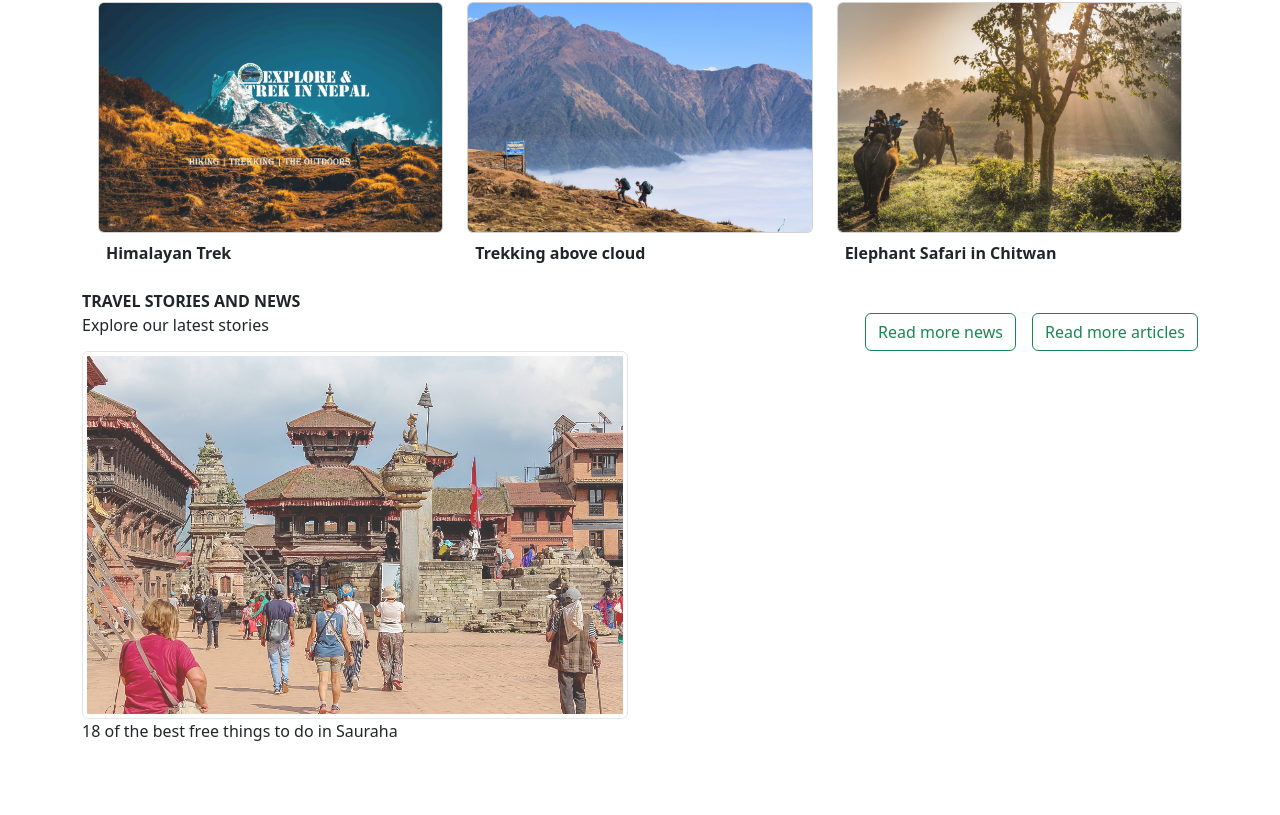
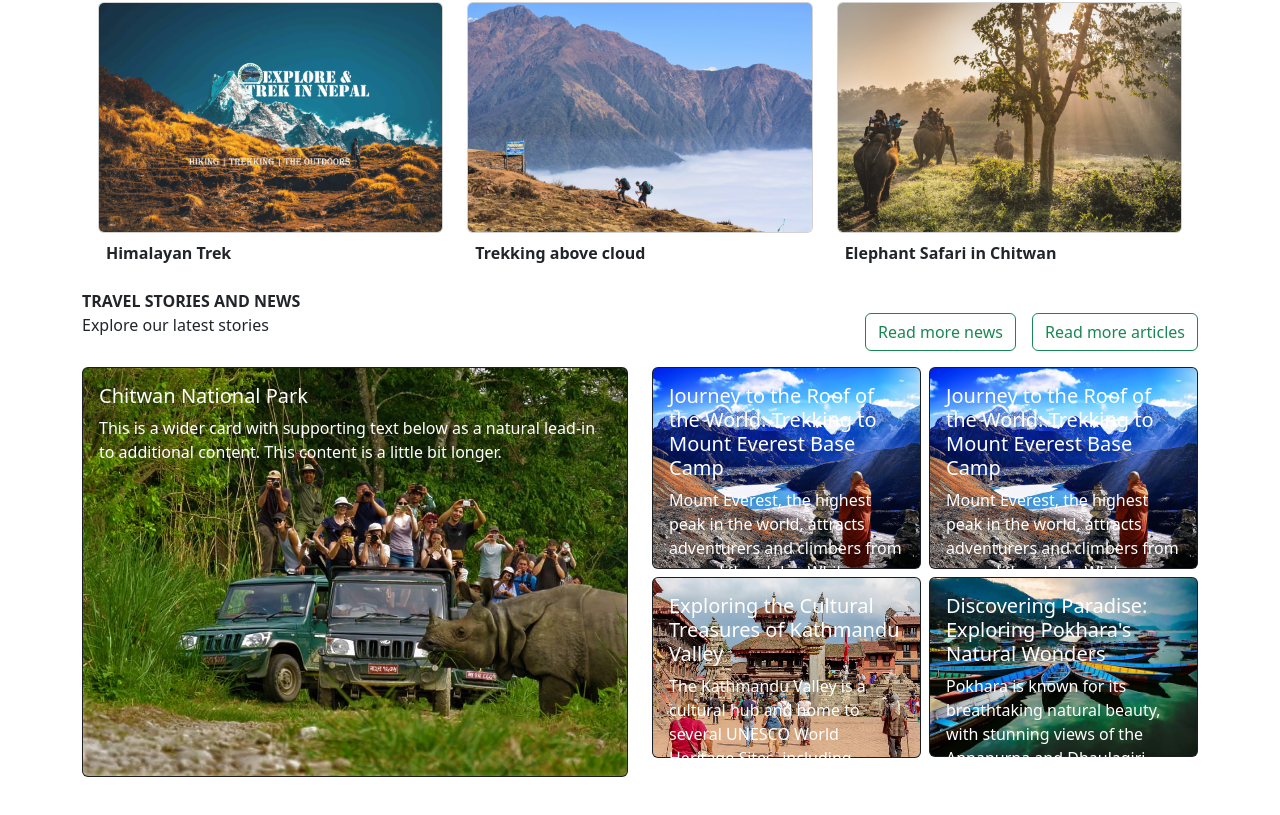
Before and after one commit to sulochanbarakoti/Travel-Guide, a React (Create React App) app in the folder travel-guide/: page / in a window 1280 px wide. Shown: the part 1489-2304 px from the top of the page. Before the commit the page ends 2232 px from the top, so only its background shows below. Built offline with nearby package versions, Linux system fonts and the light colour scheme.

Commit message:
update image in story section

```diff
--- a/travel-guide/src/components/Stories.js
+++ b/travel-guide/src/components/Stories.js
@@ -1,5 +1,13 @@
 import React from "react";
-import { Button, Col, Container, Row, Image } from "react-bootstrap";
+import {
+  Button,
+  Col,
+  Container,
+  Row,
+  Image,
+  CardGroup,
+  Card,
+} from "react-bootstrap";
 // import { elephantSafari } from "../asset/logic";
 import { chitwan, kathmandu, pokhara, everest } from "../asset/logic";
 
@@ -7,6 +15,15 @@ import { stories } from "../data";
 
 const Stories = () => {
   console.log(stories);
+  // Function to generate a random number between min (inclusive) and max (exclusive)
+  const getRandomNumber = (min, max) =>
+    Math.floor(Math.random() * (max - min) + min);
+
+  // Selecting four random objects from the array
+  const randomObjects = Array.from(
+    { length: 4 },
+    () => stories[getRandomNumber(0, stories.length)]
+  );
   return (
     <Container>
       <Row className="fw-bold">
@@ -21,15 +38,37 @@ const Stories = () => {
           <Button variant="outline-success">Read more articles</Button>
         </Col>
       </Row>
-      <Row>
+      <Row className="mt-3">
         <Col>
-          <Image className="story-thumb-img" src={kathmandu} thumbnail />
-          <div className="story-thumb-text">
-            <div></div>
-            <div>18 of the best free things to do in Sauraha</div>
-          </div>
+          <CardGroup>
+            <Card className="bg-dark text-white">
+              <Card.Img src={chitwan} alt="Chitwan National Park" />
+              <Card.ImgOverlay>
+                <Card.Title>Chitwan National Park</Card.Title>
+                <Card.Text>
+                  This is a wider card with supporting text below as a natural
+                  lead-in to additional content. This content is a little bit
+                  longer.
+                </Card.Text>
+              </Card.ImgOverlay>
+            </Card>
+          </CardGroup>
         </Col>
-        <Col></Col>
+        <Col>
+          <Row xs={1} md={2} className="g-2">
+            {randomObjects.map((item) => (
+              <Col key={item.id}>
+                <Card className="bg-dark text-white">
+                  <Card.Img src={item.image} alt="Chitwan National Park" />
+                  <Card.ImgOverlay>
+                    <Card.Title>{item.title}</Card.Title>
+                    <Card.Text>{item.description}</Card.Text>
+                  </Card.ImgOverlay>
+                </Card>
+              </Col>
+            ))}
+          </Row>
+        </Col>
       </Row>
     </Container>
   );
--- a/travel-guide/src/data.js
+++ b/travel-guide/src/data.js
@@ -22,37 +22,41 @@ export const searchData = ["trek", "raffle", "paraglide"];
 
 export const stories = [
   {
+    id: 1,
     title: "Exploring the Cultural Treasures of Kathmandu Valley",
     location: "Kathmandu",
     description:
       "The Kathmandu Valley is a cultural hub and home to several UNESCO World Heritage Sites, including Kathmandu Durbar Square, Patan Durbar Square, and Bhaktapur Durbar Square. Visitors can explore ancient temples, palaces, and bustling marketplaces, immersing themselves in the rich history and architecture of the region.",
-    image: { kathmandu },
+    image: kathmandu,
     date: "2023-08-15",
   },
   {
+    id: 2,
     title:
       "Journey to the Roof of the World: Trekking to Mount Everest Base Camp",
     location: "Solukhumbu District",
     description:
       "Mount Everest, the highest peak in the world, attracts adventurers and climbers from around the globe. While summiting Everest is a challenging feat reserved for experienced mountaineers, trekking to Everest Base Camp offers a memorable journey through the stunning Himalayan landscape.",
-    image: { everest },
+    image: everest,
     date: "2023-09-20",
   },
   {
+    id: 3,
     title: "Discovering Paradise: Exploring Pokhara's Natural Wonders",
     location: "Gandaki Province",
     description:
       "Pokhara is known for its breathtaking natural beauty, with stunning views of the Annapurna and Dhaulagiri mountain ranges reflected in the serene waters of Phewa Lake. Visitors can enjoy boating on the lake, exploring caves, and hiking to nearby viewpoints for panoramic vistas.",
-    image: { pokhara },
+    image: pokhara,
     date: "2023-10-10",
   },
   {
+    id: 4,
     title:
       "Wildlife Safari in Chitwan National Park: A Journey into the Heart of Nature",
     location: "Chitwan District",
     description:
       "Chitwan National Park is a haven for wildlife enthusiasts, home to a diverse range of flora and fauna, including endangered species such as the Bengal tiger and one-horned rhinoceros. Visitors can enjoy jungle safaris, birdwatching, and cultural experiences with the indigenous Tharu community.",
-    image: { chitwan },
+    image: chitwan,
     date: "2023-11-05",
   },
 ];
```
